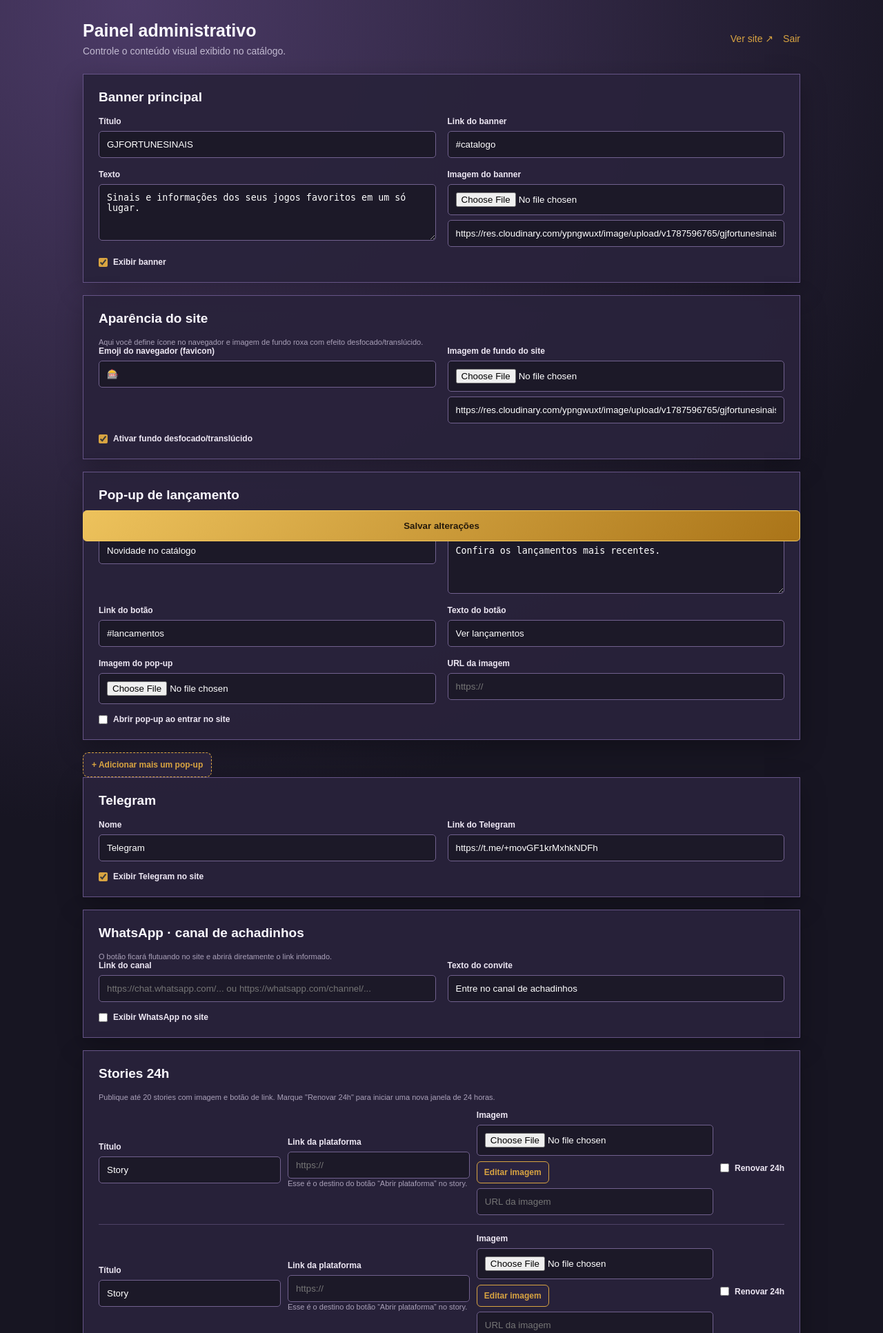
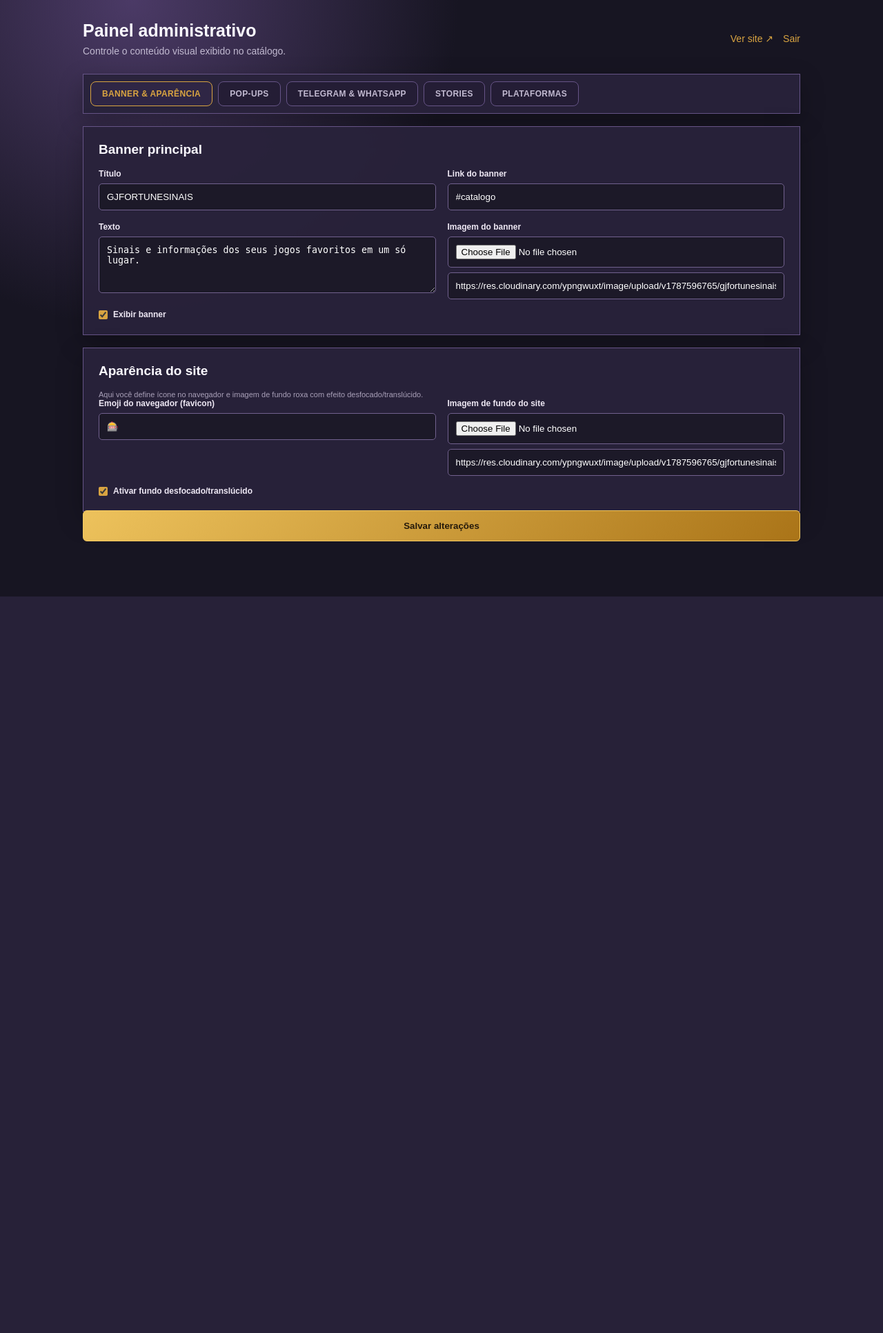
Before and after one commit to gabrielasmoreira19-sys/gjfortunesinais, a Flask app: page /admin in a window 1280 px wide. Shown: the top 1933 px of the page at 69% size. After the commit the page ends 865 px from the top, so only its background shows below. Run offline with Flask 3, Linux system fonts and the light colour scheme; the visitor is signed in with stand-in values (Sample User, id 1); some libraries are stand-ins or nearby versions.

Commit message:
Organiza painel admin em abas (Banner, Pop-ups, Telegram/WhatsApp, Stories, Plataformas) e aumenta limite para 60 itens

```diff
--- a/app.py
+++ b/app.py
@@ -351,14 +351,14 @@ def salvar_admin():
 		"texto": request.form.get("whatsapp_texto", "Entre no canal de achadinhos").strip() or "Entre no canal de achadinhos",
 	}
 	plataformas = []
-	for indice in range(25):
+	for indice in range(60):
 		link = request.form.get(f"plataforma_link_{indice}", "").strip()
 		imagem = salvar_upload(f"plataforma_imagem_{indice}") or request.form.get(f"plataforma_imagem_url_{indice}", "").strip() or request.form.get(f"plataforma_imagem_atual_{indice}", "").strip()
 		if imagem or link:
 			plataformas.append({"link": link, "imagem": imagem})
 	configuracao["plataformas"] = plataformas
 	stories = []
-	for indice in range(20):
+	for indice in range(60):
 		titulo = request.form.get(f"story_titulo_{indice}", "Story").strip() or "Story"
 		link = request.form.get(f"story_link_{indice}", "").strip()
 		imagem = (
--- a/templates/admin.html
+++ b/templates/admin.html
@@ -87,6 +87,37 @@
         .story-state.off { color: var(--muted); }
         .panel.hidden-item { display: none; }
         .row-hidden { display: none; }
+
+        .admin-tab-menu {
+            display: flex;
+            flex-wrap: wrap;
+            gap: 8px;
+            margin-bottom: 18px;
+            padding: 10px;
+            border: 1px solid var(--line);
+            background: var(--panel);
+            box-shadow: 0 12px 35px #0004;
+        }
+        .admin-tab-btn {
+            padding: 10px 16px;
+            border: 1px solid var(--line);
+            border-radius: 8px;
+            background: #241d35;
+            color: var(--muted);
+            font-weight: 700;
+            font-size: 12px;
+            text-transform: uppercase;
+            letter-spacing: .03em;
+            cursor: pointer;
+        }
+        .admin-tab-btn:hover { color: var(--text); }
+        .admin-tab-btn.active {
+            border-color: var(--gold);
+            color: var(--gold);
+            background: #2f2645;
+        }
+        .admin-tab-pane { display: none; }
+        .admin-tab-pane.active { display: block; }
         .add-more-wrap { margin-top: 10px; }
         .add-more-btn {
             padding: 10px 12px;
@@ -243,6 +274,15 @@
         {% endif %}
 
         <form method="post" action="{{ url_for('salvar_admin') }}" enctype="multipart/form-data">
+            <div class="admin-tab-menu" id="adminTabMenu">
+                <button class="admin-tab-btn active" type="button" data-tab="banner">Banner &amp; Aparência</button>
+                <button class="admin-tab-btn" type="button" data-tab="popups">Pop-ups</button>
+                <button class="admin-tab-btn" type="button" data-tab="contato">Telegram &amp; WhatsApp</button>
+                <button class="admin-tab-btn" type="button" data-tab="stories">Stories</button>
+                <button class="admin-tab-btn" type="button" data-tab="plataformas">Plataformas</button>
+            </div>
+
+            <div class="admin-tab-pane active" data-tab-pane="banner">
             <section class="panel">
                 <h2>Banner principal</h2>
                 <div class="panel-grid">
@@ -273,7 +313,9 @@
                 </div>
                 <label class="check"><input type="checkbox" name="tema_fundo_ativo" {% if configuracao.tema.fundo_ativo %}checked{% endif %}> Ativar fundo desfocado/translúcido</label>
             </section>
+            </div>
 
+            <div class="admin-tab-pane" data-tab-pane="popups">
             <section class="panel" data-popup-order="1">
                 <h2>Pop-up de lançamento</h2>
                 <p class="hint">Dica: prefira usar URL da imagem (https://...) para evitar perder a foto após novo deploy.</p>
@@ -327,7 +369,9 @@
             <div class="add-more-wrap">
                 <button class="add-more-btn" id="addPopupBtn" type="button">+ Adicionar mais um pop-up</button>
             </div>
+            </div>
 
+            <div class="admin-tab-pane" data-tab-pane="contato">
             <section class="panel">
                 <h2>Telegram</h2>
                 <div class="panel-grid">
@@ -346,11 +390,13 @@
                 </div>
                 <label class="check"><input type="checkbox" name="whatsapp_ativo" {% if configuracao.whatsapp.ativo|default(false) %}checked{% endif %}> Exibir WhatsApp no site</label>
             </section>
+            </div>
 
+            <div class="admin-tab-pane" data-tab-pane="stories">
             <section class="panel">
                 <h2>Stories 24h</h2>
-                <p class="hint">Publique até 20 stories com imagem e botão de link. Marque "Renovar 24h" para iniciar uma nova janela de 24 horas.</p>
-                {% for indice in range(20) %}
+                <p class="hint">Publique quantos stories quiser (até 60) com imagem e botão de link. Marque "Renovar 24h" para iniciar uma nova janela de 24 horas.</p>
+                {% for indice in range(60) %}
                     {% set story = configuracao.stories[indice] if indice < configuracao.stories|length else {} %}
                     {% set expira = story.expira_em|default(0)|float %}
                     <div class="story-row" data-story-row="true">
@@ -380,11 +426,13 @@
                     <button class="add-more-btn" id="addStoryBtn" type="button">+ Adicionar mais um story</button>
                 </div>
             </section>
+            </div>
 
+            <div class="admin-tab-pane" data-tab-pane="plataformas">
             <section class="panel">
                 <h2>Plataformas</h2>
-                <p class="hint">Cadastre até 25 plataformas usando foto/logo e o link de destino.</p>
-                {% for indice in range(25) %}
+                <p class="hint">Cadastre quantas plataformas quiser (até 60) usando foto/logo e o link de destino.</p>
+                {% for indice in range(60) %}
                     {% set plataforma = configuracao.plataformas[indice] if indice < configuracao.plataformas|length else {} %}
                     <div class="platform-row" data-platform-row="true">
                         <label>Link da plataforma
@@ -401,6 +449,7 @@
                     <button class="add-more-btn" id="addPlatformBtn" type="button">+ Adicionar mais uma plataforma</button>
                 </div>
             </section>
+            </div>
 
             <button class="save" type="submit">Salvar alterações</button>
         </form>
@@ -722,6 +771,22 @@
         return Boolean(link || imagem);
     });
     controlarPopups();
+
+    function controlarAbasAdmin() {
+        const botoes = [...document.querySelectorAll('.admin-tab-btn')];
+        const paineis = [...document.querySelectorAll('.admin-tab-pane')];
+        if (!botoes.length || !paineis.length) return;
+        botoes.forEach(botao => {
+            botao.addEventListener('click', () => {
+                botoes.forEach(b => b.classList.remove('active'));
+                paineis.forEach(p => p.classList.remove('active'));
+                botao.classList.add('active');
+                const alvo = document.querySelector(`.admin-tab-pane[data-tab-pane="${botao.dataset.tab}"]`);
+                if (alvo) alvo.classList.add('active');
+            });
+        });
+    }
+    controlarAbasAdmin();
 })();
 </script>
 </body>
```
